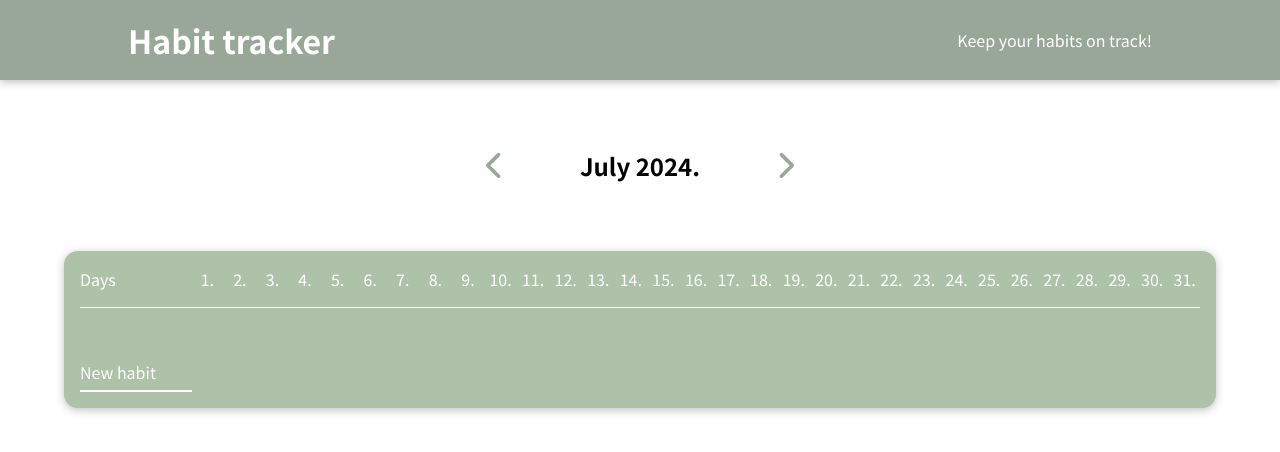
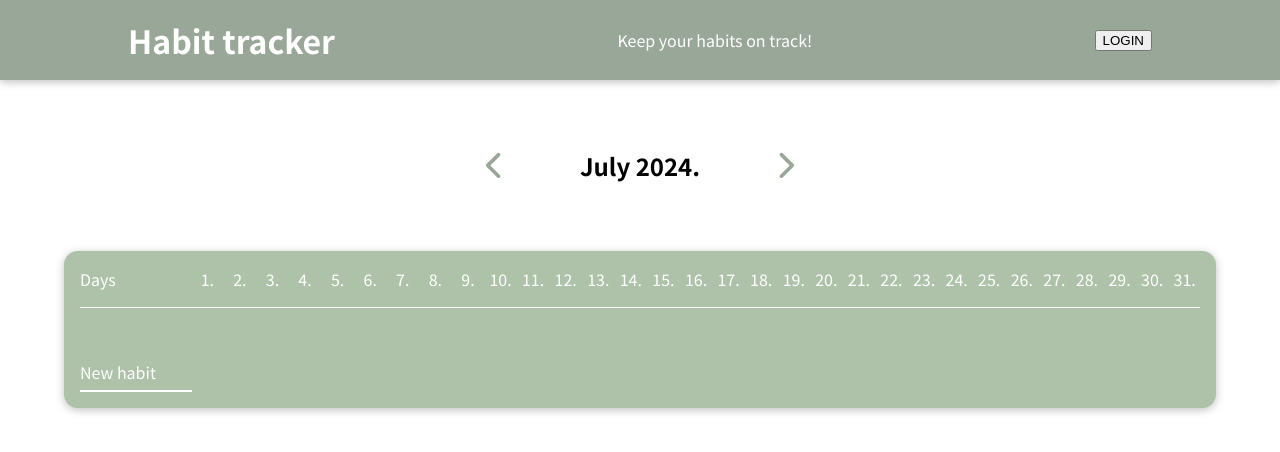
Before and after one commit to Sakshijagtap-27/Habit-Tracker, a React (Create React App) app in the folder habbit-tracker/: page / in a window 1280 px wide. Shown: the top 452 px of the page. Built offline with nearby package versions, Linux system fonts and the light colour scheme.

Commit message:
dockerfile added

```diff
--- a/habbit-tracker/package.json
+++ b/habbit-tracker/package.json
@@ -8,9 +8,11 @@
     "@testing-library/jest-dom": "^5.17.0",
     "@testing-library/react": "^13.4.0",
     "@testing-library/user-event": "^13.5.0",
+    "axios": "^1.7.3",
     "moment": "^2.30.1",
     "react": "^18.3.1",
     "react-dom": "^18.3.1",
+    "react-router-dom": "^6.26.0",
     "react-scripts": "5.0.1",
     "web-vitals": "^2.1.4"
   },
--- a/habbit-tracker/src/components/UI/Header.js
+++ b/habbit-tracker/src/components/UI/Header.js
@@ -5,6 +5,7 @@ const Header = () => {
 		<div className={styles.header}>
 			<h1>Habit tracker</h1>
 			<p>Keep your habits on track!</p>
+			<button>LOGIN</button>
 		</div>
 	);
 };
--- a/habbit-tracker/src/index.js
+++ b/habbit-tracker/src/index.js
@@ -1,13 +1,14 @@
-import ReactDOM from "react-dom";
-
+import React from "react";
+import ReactDOM from "react-dom/client";
 import "./index.css";
-
 import HabbitProvider from "./store/HabbitProvider";
 import App from "./App";
 
-ReactDOM.render(
-	<HabbitProvider>
-		<App></App>
-	</HabbitProvider>,
-	document.getElementById("root")
+const root = ReactDOM.createRoot(document.getElementById("root"));
+root.render(
+  <React.StrictMode>
+    <HabbitProvider>
+      <App />
+    </HabbitProvider>
+  </React.StrictMode>
 );
```
Also changed, not shown: 2 other files (tests, documents, lock files or other folders).
